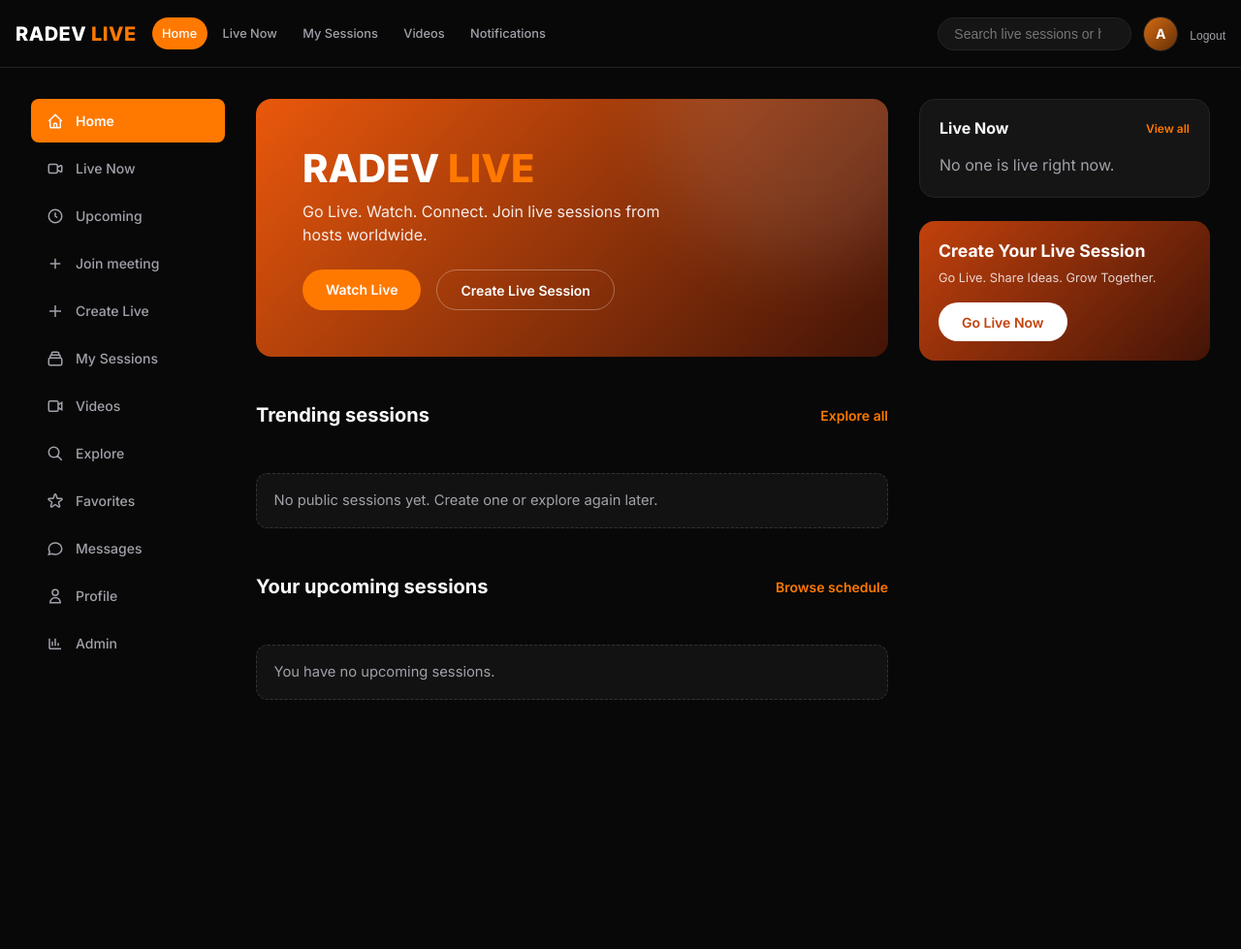
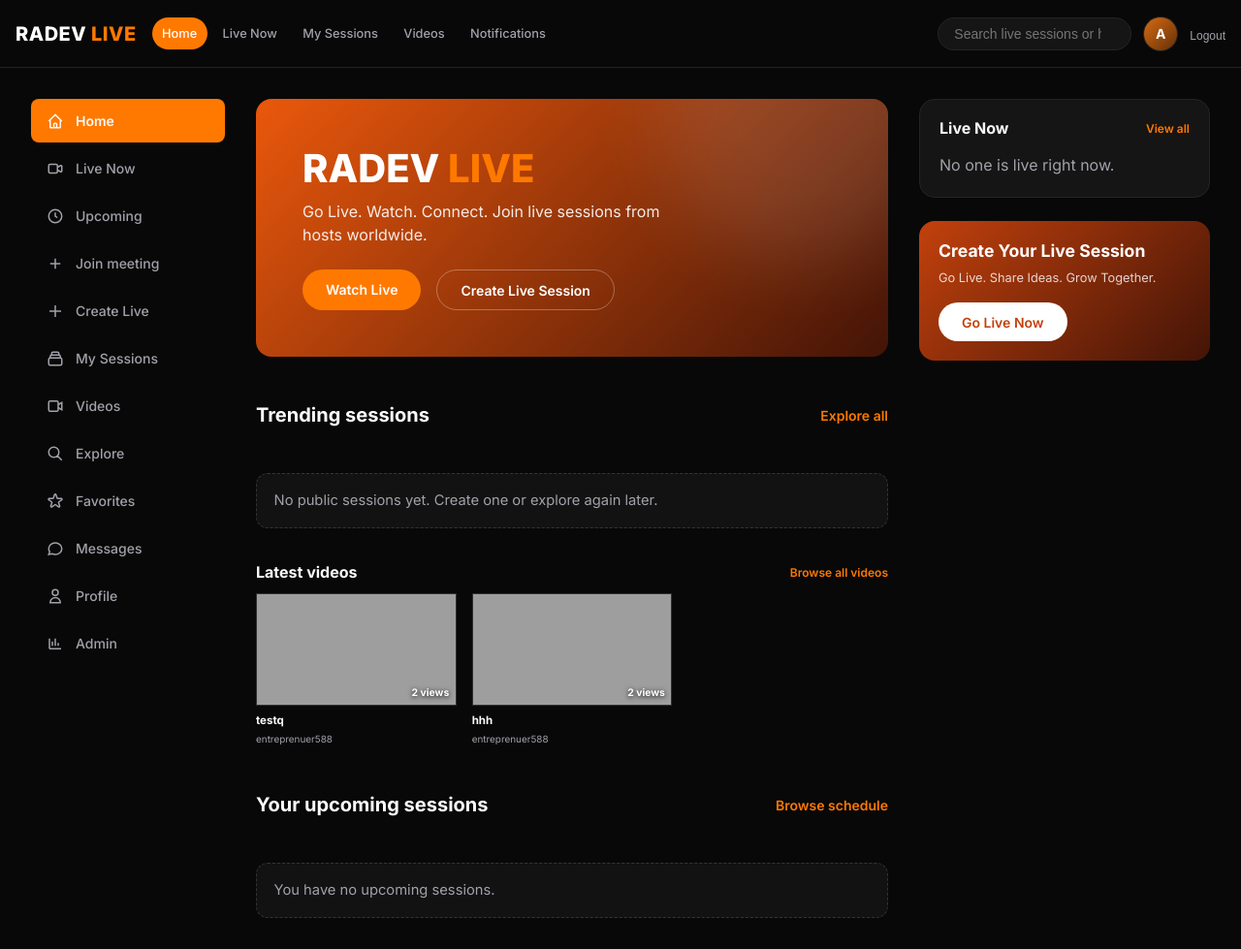
Before and after one commit to radical-vicky/live-chat, a Django app: page /dashboard/ in a window 1280 px wide. Shown: the whole page at 97% size. Before the commit the page ends 722 px from the top, so only its background shows below. Run offline with Django 5.2, Linux system fonts and the light colour scheme; a user stored in the database is signed in; data comes from the database, SQL or seed files in the repository; both versions use the stored data as it was after the commit; tables that the repository leaves empty hold one stand-in row (values such as "Sample post"); grey boxes are pictures that could not be loaded.

Commit message:
initial commit

```diff
--- a/core/views.py
+++ b/core/views.py
@@ -9,7 +9,7 @@ from django.views.decorators.http import require_POST
 from django.utils import timezone
 from asgiref.sync import async_to_sync
 from channels.layers import get_channel_layer
-from streaming.models import LiveSession
+from streaming.models import LiveSession, UploadedVideo
 from streaming.services import (
     PreviewRecordingError,
     delete_preview_recording,
@@ -41,10 +41,15 @@ def home(request):
     live_count = LiveSession.objects.filter(status="live").count()
     total_hosts = User.objects.filter(profile__is_host=True).count()
     total_sessions = LiveSession.objects.filter(status="ended").count()
+    videos = UploadedVideo.objects.select_related(
+        "owner",
+        "owner__profile",
+    ).order_by("-created_at")[:6]
 
     return render(request, "core/index.html", {
         "live_sessions": live_sessions,
         "upcoming_sessions": upcoming_sessions,
+        "videos": videos,
         "live_count": live_count,
         "total_hosts": total_hosts,
         "total_sessions": total_sessions,
@@ -67,6 +72,10 @@ def dashboard(request):
         visibility="public",
         status="live",
     ).select_related("host").order_by("-started_at")[:3]
+    videos = UploadedVideo.objects.select_related(
+        "owner",
+        "owner__profile",
+    ).order_by("-created_at")[:6]
 
     return render(request, "core/dashboard.html", {
         "my_live": my_live,
@@ -74,6 +83,7 @@ def dashboard(request):
         "my_ended": my_ended,
         "trending": trending,
         "live_now": live_now,
+        "videos": videos,
     })
 
 def about(request):
--- a/streaming/video_views.py
+++ b/streaming/video_views.py
@@ -179,7 +179,7 @@ def video_upload(request):
                             resource_type="video",
                             format="jpg",
                             transformation=[{
-                                "start_offset": 0,
+                                "start_offset": 0.5,
                                 "width": 640,
                                 "height": 360,
                                 "crop": "fill",
--- a/templates/base_app.html
+++ b/templates/base_app.html
@@ -134,6 +134,26 @@
         .mobile-menu-footer button { width: 100%; border: 0; background: none; color: #aaa; text-align: left; }
         .mobile-back-button, .mobile-menu-button { display: none; }
         body.menu-open { overflow: hidden; }
+
+        .recent-video-section { min-width: 0; }
+        .recent-video-header { display: flex; align-items: center; justify-content: space-between; gap: .75rem; margin: .25rem 0 .75rem; }
+        .recent-video-header h2 { font-size: 1rem; }
+        .recent-video-header a { color: var(--brand-orange); font-size: .75rem; font-weight: 600; white-space: nowrap; }
+        .recent-video-grid { display: grid; grid-template-columns: repeat(3, minmax(0, 1fr)); gap: 1rem; }
+        .recent-video-empty { border: 1px dashed #303030; border-radius: 8px; padding: .8rem; color: var(--text-muted); font-size: .72rem; }
+        .recent-video-empty a { color: var(--brand-orange); font-weight: 600; }
+        .recent-video-card { min-width: 0; }
+        .recent-video-thumb { position: relative; display: block; aspect-ratio: 16 / 9; overflow: hidden; border: 1px solid #303030; background: #080808; }
+        .recent-video-thumb img { width: 100%; height: 100%; object-fit: cover; }
+        .recent-video-thumb span { position: absolute; right: .4rem; bottom: .3rem; color: #fff; font-size: .65rem; font-weight: 700; text-shadow: 0 1px 5px #000; }
+        .recent-video-title { display: block; overflow: hidden; margin-top: .4rem; font-size: .72rem; font-weight: 700; text-overflow: ellipsis; white-space: nowrap; }
+        .recent-video-creator { display: block; overflow: hidden; margin-top: .2rem; color: var(--text-muted); font-size: .62rem; text-overflow: ellipsis; white-space: nowrap; }
+        @media (max-width: 760px) {
+            .recent-video-grid { grid-template-columns: repeat(2, minmax(0, 1fr)); gap: .7rem; }
+            .recent-video-header h2 { font-size: .82rem; }
+            .recent-video-header a { font-size: .65rem; }
+            .recent-video-title { font-size: .65rem; }
+        }
 
         /* Main Content Area */
         .main-feed {
--- a/templates/core/dashboard.html
+++ b/templates/core/dashboard.html
@@ -231,6 +231,8 @@
     {% empty %}<p class="text-muted">No public sessions yet. Create one or explore again later.</p>{% endfor %}
 </div>
 
+{% include "streaming/_recent_videos.html" %}
+
 <!-- Upcoming Lives -->
 <div class="section-header"><h2>Your upcoming sessions</h2><a href="{% url 'upcoming_sessions' %}">Browse schedule</a></div>
 <div class="session-grid">
--- /dev/null
+++ b/templates/streaming/_recent_videos.html
@@ -0,0 +1,31 @@
+<section class="recent-video-section" aria-labelledby="recent-video-heading">
+  <header class="recent-video-header">
+    <h2 id="recent-video-heading">Latest videos</h2>
+    <a href="{% url 'video_library' %}">Browse all videos</a>
+  </header>
+  {% if videos %}
+  <div class="recent-video-grid">
+    {% for video in videos %}
+    <article class="recent-video-card">
+      <a class="recent-video-thumb" href="{% url 'video_detail' video.pk %}" aria-label="Watch {{ video.title }}">
+        <img src="{{ video.thumbnail_url }}" alt="" {% if forloop.first %}loading="eager" fetchpriority="high"{% else %}loading="lazy"{% endif %} decoding="async">
+        <span>{{ video.view_count }} views</span>
+      </a>
+      <a class="recent-video-title" href="{% url 'video_detail' video.pk %}">{{ video.title }}</a>
+      {% if video.owner.profile.username %}
+      <a class="recent-video-creator" href="{% url 'user_profile' video.owner.profile.username %}">
+        {{ video.owner.profile.full_name|default:video.owner.get_username }}
+      </a>
+      {% else %}
+      <span class="recent-video-creator">{{ video.owner.get_username }}</span>
+      {% endif %}
+    </article>
+    {% endfor %}
+  </div>
+  {% else %}
+  <p class="recent-video-empty">
+    No videos have been uploaded yet.
+    {% if user.is_authenticated %}<a href="{% url 'video_upload' %}">Upload the first video</a>{% endif %}
+  </p>
+  {% endif %}
+</section>
--- a/templates/streaming/explore.html
+++ b/templates/streaming/explore.html
@@ -62,6 +62,7 @@
 <p class="text-muted">{% if query %}No sessions matched “{{ query }}”.{% else %}No public live or upcoming sessions yet.{% endif %}</p>
 {% endfor %}
 </div>
+{% include "streaming/_recent_videos.html" %}
 <h2 class="preview-section-title">Replay previews</h2>
 <div class="session-grid">
 {% for session in previews %}
```
Also changed, not shown: streaming/tests.py (+58 -0 lines), streaming/views.py (+13 -0 lines), templates/core/index.html (+31 -0 lines), db.sqlite3, streaming/migrations/0009_video_thumbnail_frame.py (added), 1 other file.
